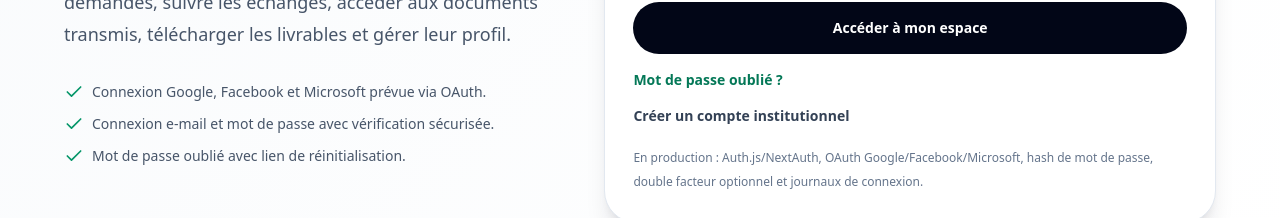
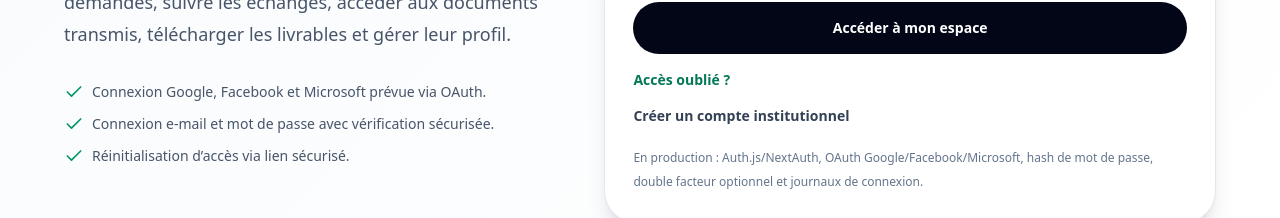
Before and after one commit to Patricked-code/Investbourse, a Next.js app in the folder apps/web/: page /auth/login in a window 1280 px wide. Shown: the part 642-860 px from the top of the page. Built offline with nearby package versions, Linux system fonts and the light colour scheme.

Commit message:
fix(web): point login recovery link to available route

```diff
--- a/apps/web/app/auth/login/page.tsx
+++ b/apps/web/app/auth/login/page.tsx
@@ -25,7 +25,7 @@ export default function LoginPage() {
             <div className="mt-8 grid gap-3 text-sm text-slate-600">
               <p className="flex items-center gap-2"><Icon name="check" className="h-5 w-5 text-emerald-600" /> Connexion Google, Facebook et Microsoft prévue via OAuth.</p>
               <p className="flex items-center gap-2"><Icon name="check" className="h-5 w-5 text-emerald-600" /> Connexion e-mail et mot de passe avec vérification sécurisée.</p>
-              <p className="flex items-center gap-2"><Icon name="check" className="h-5 w-5 text-emerald-600" /> Mot de passe oublié avec lien de réinitialisation.</p>
+              <p className="flex items-center gap-2"><Icon name="check" className="h-5 w-5 text-emerald-600" /> Réinitialisation d’accès via lien sécurisé.</p>
             </div>
           </section>
 
@@ -41,7 +41,7 @@ export default function LoginPage() {
               <label className="grid gap-2 text-sm font-medium text-slate-700">Email<input name="email" type="email" required className="rounded-2xl border border-slate-200 bg-white px-4 py-3 outline-none focus:border-emerald-400 focus:ring-4 focus:ring-emerald-100" placeholder="nom@institution.com" /></label>
               <label className="grid gap-2 text-sm font-medium text-slate-700">Mot de passe<input name="password" type="password" required className="rounded-2xl border border-slate-200 bg-white px-4 py-3 outline-none focus:border-emerald-400 focus:ring-4 focus:ring-emerald-100" placeholder="••••••••" /></label>
               <button type="submit" className="rounded-full bg-slate-950 px-6 py-4 text-sm font-semibold text-white hover:bg-emerald-700">Accéder à mon espace</button>
-              <Link href="/auth/forgot-password" className="text-sm font-semibold text-emerald-700">Mot de passe oublié ?</Link>
+              <Link href="/compte/recuperation" className="text-sm font-semibold text-emerald-700">Accès oublié ?</Link>
               <Link href="/auth/register" className="text-sm font-semibold text-slate-700">Créer un compte institutionnel</Link>
             </form>
             <p className="mt-5 text-xs leading-6 text-slate-500">En production : Auth.js/NextAuth, OAuth Google/Facebook/Microsoft, hash de mot de passe, double facteur optionnel et journaux de connexion.</p>
```
